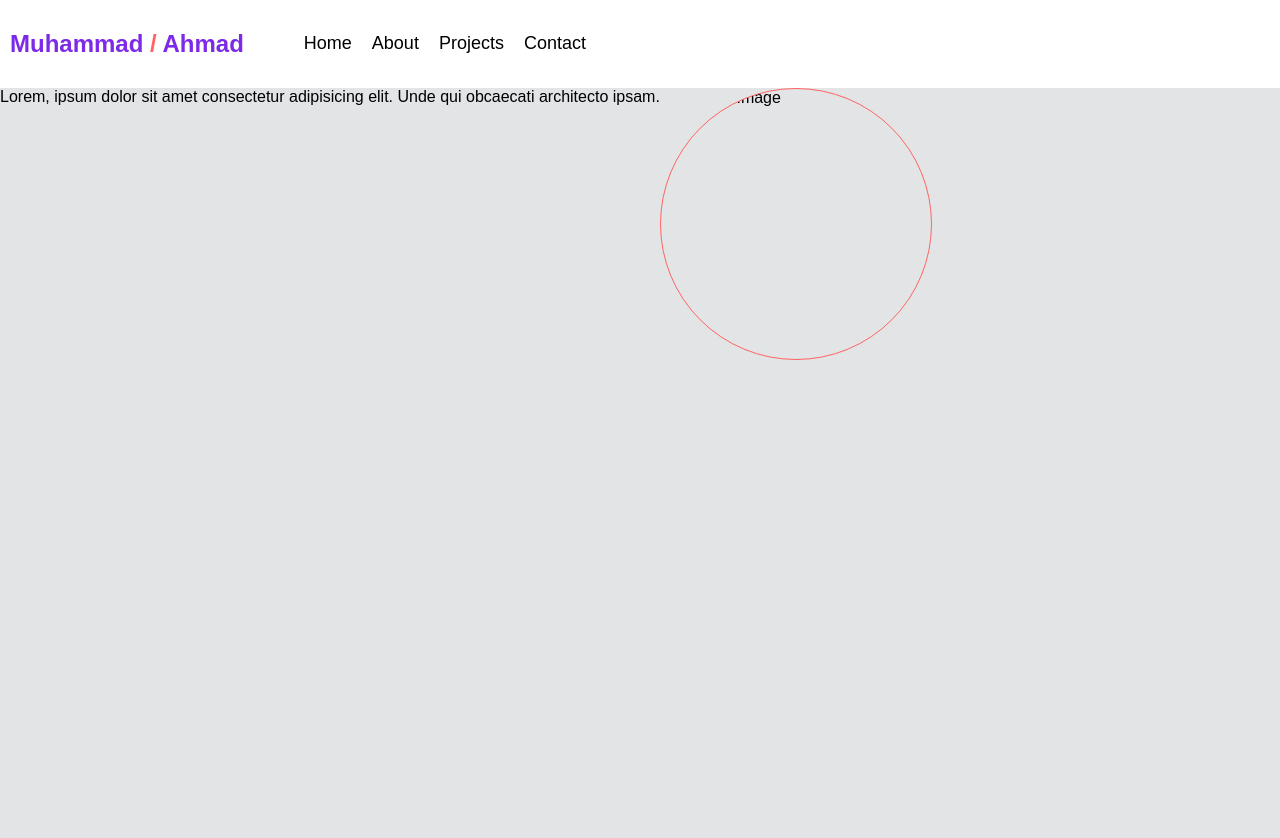
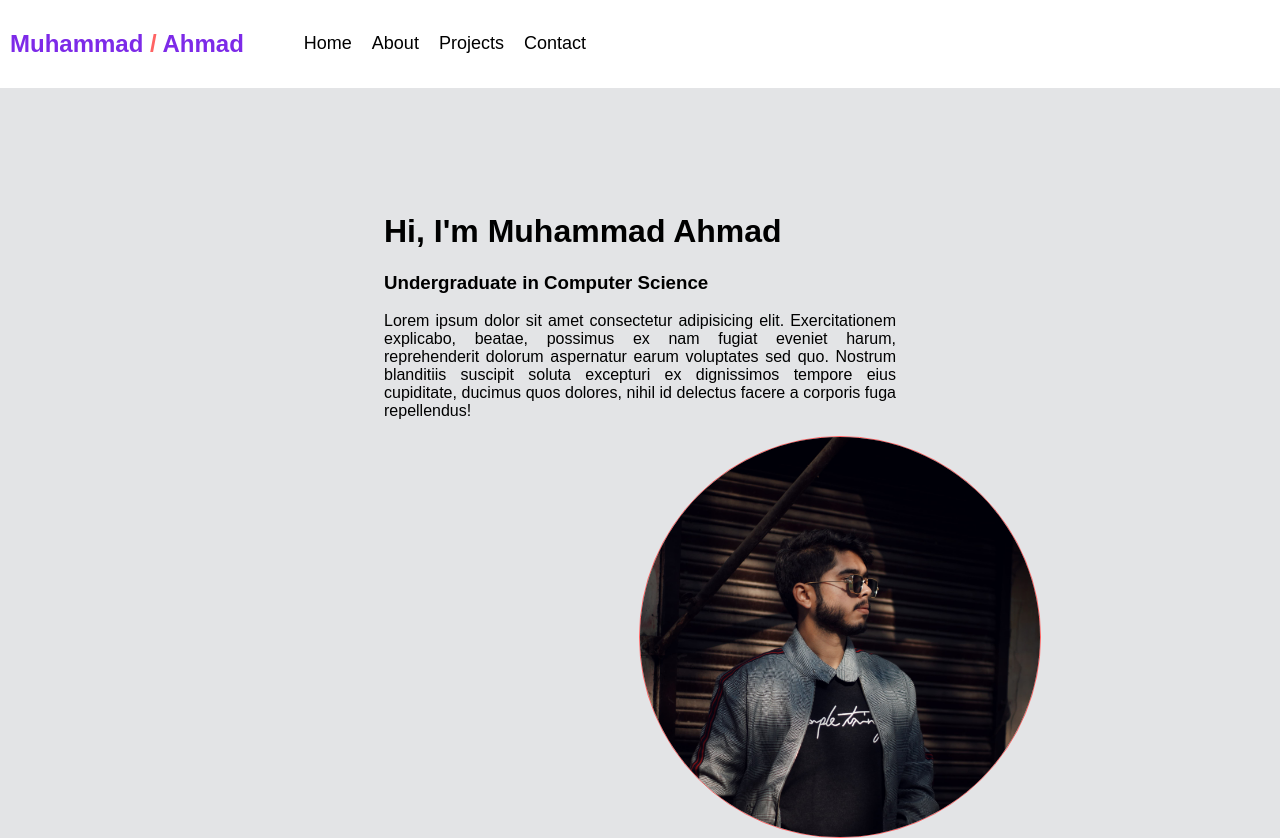
Before and after one commit to AlphaAhmad/bscs22025, a plain HTML site: page index.html in a window 1280 px wide. Before the commit the page ends 800 px from the top, so only its background shows below. Drawn offline with Linux system fonts and the light colour scheme.

Commit message:
Done with initial phase of front page

```diff
--- a/index.html
+++ b/index.html
@@ -47,14 +47,15 @@
         }
 
         .circular-frame {
-            width: 270px;           /* You can adjust the size of the frame */
-            height: 270px;
+            width: 400px;           /* You can adjust the size of the frame */
+            height: 400px;
             border-radius: 50%;      /* Makes the frame circular */
             overflow: hidden;        /* Ensures the image stays inside the circular area */
             border: 1px solid #FF6363; /* Optional: Adds a border around the circle */
             display: flex;
             align-items: center;
             justify-content: center;
+            margin-left: 50vh;
         }
 
         .circular-frame img {
@@ -64,10 +65,21 @@
         }
 
         .main1 {
-            display: inline-flex;
+            display: flex;
+            align-items: center;
             justify-content: center;
+            flex-wrap: wrap;
+            padding-top:13vh;
         }
-
+        .intro{
+            width: 40vw;
+            text-wrap:wrap;
+        }
+        .Info{
+            word-wrap: break-word;
+            overflow-wrap: break-word;
+            text-align: justify;
+        }
         /* Media queries for responsiveness */
         @media (max-width: 768px) {
             .nav1 {
@@ -116,10 +128,12 @@
 <body>
     <div class="main1">
         <div class="intro">
-            Lorem, ipsum dolor sit amet consectetur adipisicing elit. Unde qui obcaecati architecto ipsam.
+            <h1>Hi, I'm Muhammad Ahmad<h1>
+            <h3>Undergraduate in Computer Science</h3>
+            <p class="Info">Lorem ipsum dolor sit amet consectetur adipisicing elit. Exercitationem explicabo, beatae, possimus ex nam fugiat eveniet harum, reprehenderit dolorum aspernatur earum voluptates sed quo. Nostrum blanditiis suscipit soluta excepturi ex dignissimos tempore eius cupiditate, ducimus quos dolores, nihil id delectus facere a corporis fuga repellendus!</p>
         </div>
         <div class="circular-frame">
-            <img src="your-image.jpg" alt="Circular Image">
+            <img src="profile pic.jpg" alt="Circular Image">
         </div>
     </div>
 </body>
```
Also changed, not shown: profile pic.jpg (added).
